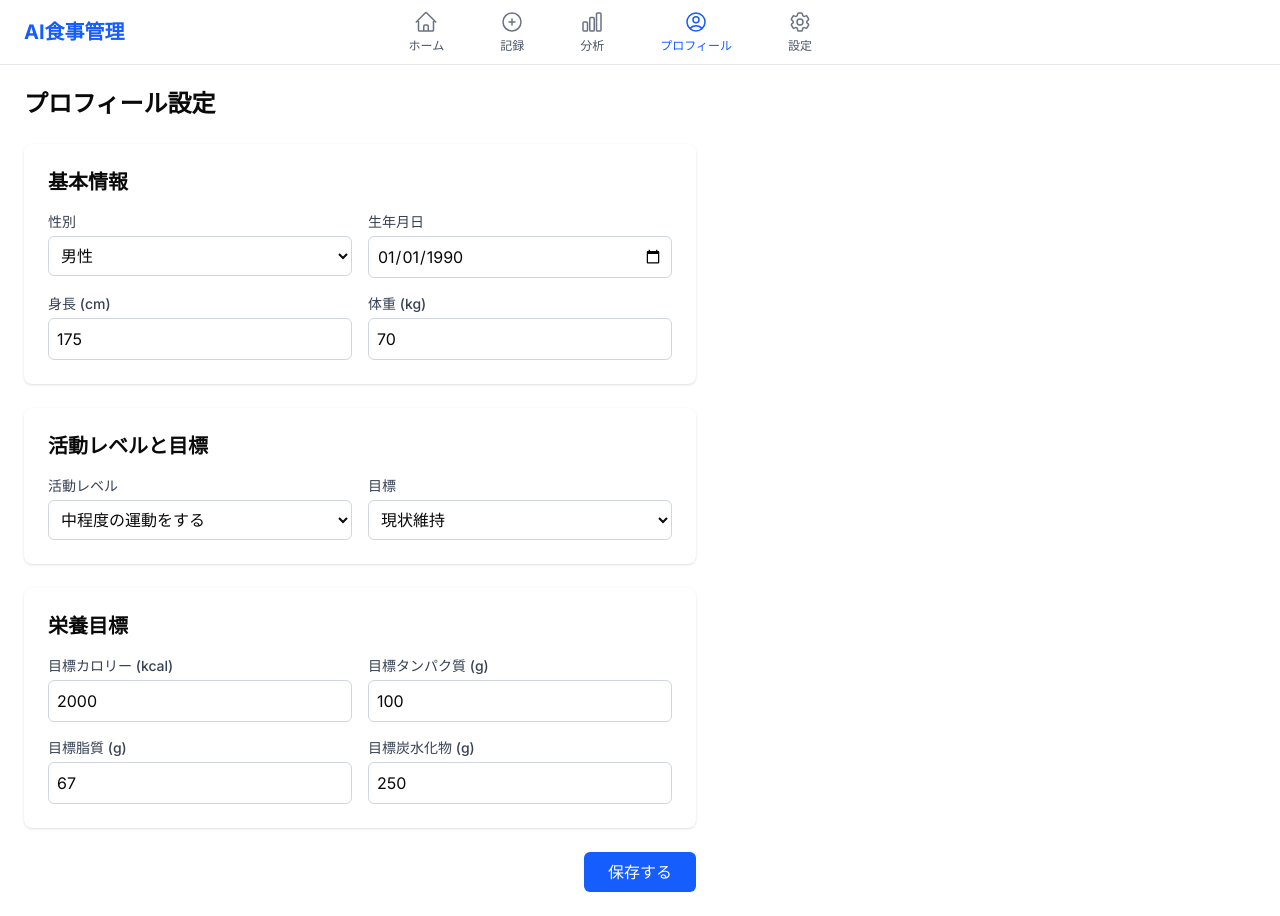
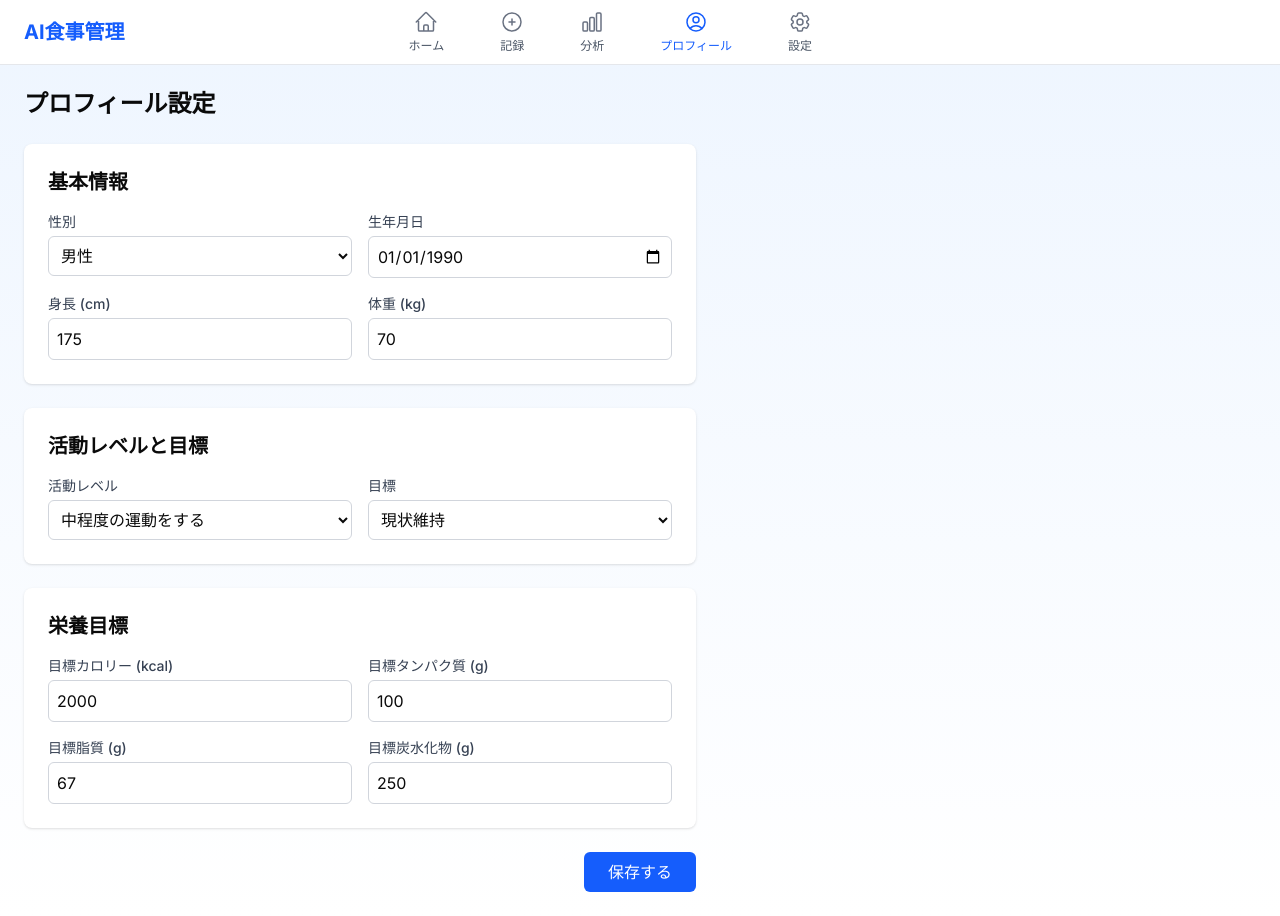
Before and after one commit to YamAtsu16/ai-meal-coach, a Next.js app: page /profile in a window 1280 px wide. Built offline with nearby package versions, Linux system fonts and the light colour scheme.

Commit message:
背景色の統一化

```diff
--- a/src/app/analysis/page.tsx
+++ b/src/app/analysis/page.tsx
@@ -23,6 +23,7 @@
   };
 
   return (
+    <div className="min-h-screen bg-gradient-to-b from-blue-50 to-white">
       <main className="container mx-auto px-4 py-8">
         <div className="mb-6">
           <h1 className="text-3xl font-bold text-gray-800 mb-2">栄養分析</h1>
@@ -55,5 +56,6 @@
         {/* 栄養アドバイスコンポーネント */}
         <NutritionAdvice selectedDate={selectedDate} />
       </main>
+    </div>
   );
 }
--- a/src/app/profile/page.tsx
+++ b/src/app/profile/page.tsx
@@ -85,15 +85,18 @@
 
   if (isLoadingProfile) {
     return (
+      <div className="min-h-screen bg-gradient-to-b from-blue-50 to-white">
         <div className="container mx-auto p-6 flex justify-center">
           <div className="text-center">
             <p className="text-lg">プロフィールデータを読み込み中...</p>
+          </div>
         </div>
       </div>
     );
   }
 
   return (
+    <div className="min-h-screen bg-gradient-to-b from-blue-50 to-white">
       <div className="container mx-auto p-6">
         <h1 className="text-2xl font-bold mb-6">プロフィール設定</h1>
 
@@ -274,5 +277,6 @@
           </div>
         </form>
       </div>
+    </div>
   );
 }
```
Lines whose indentation alone changed are shown as unchanged.
